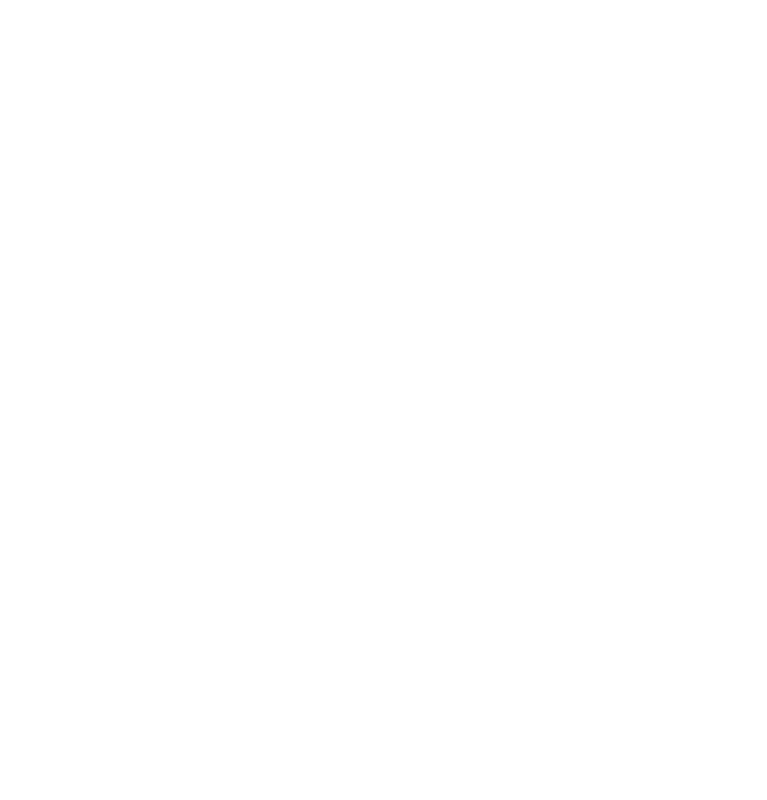
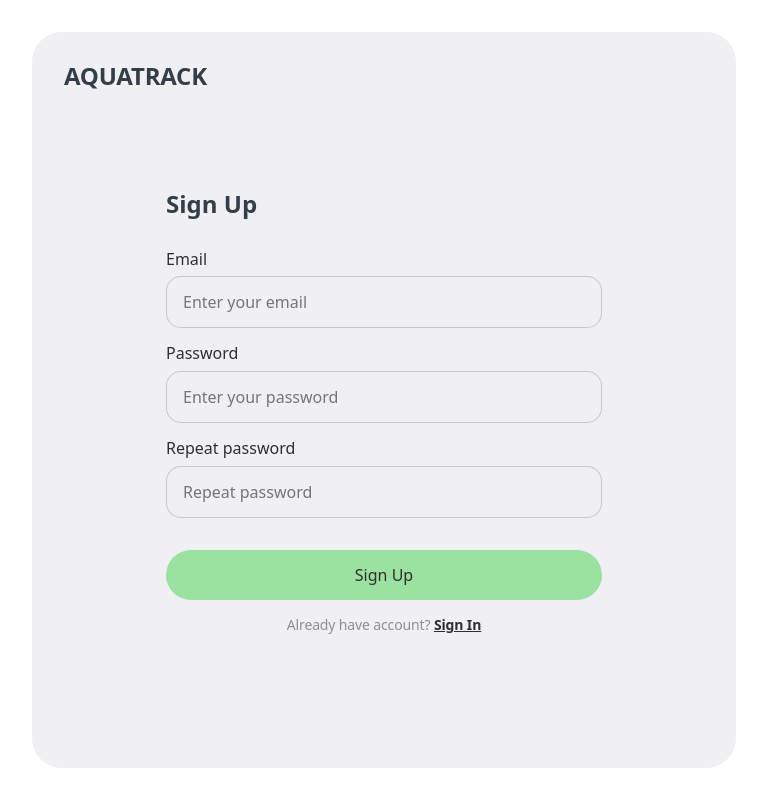
Before and after one commit to Yumfii/crystal_coders-front, a React (Create React App) app: page /react-homework-template/signup in a window 1280 px wide. Before the commit this address had no page. Shown: the whole page, without its empty margins (256-1023 px from the left). Built offline with nearby package versions, Linux system fonts and the light colour scheme.

Commit message:
Path bug fix

```diff
--- a/src/components/App.jsx
+++ b/src/components/App.jsx
@@ -9,7 +9,7 @@ export const App = () => {
     <Routes>
       <Route path="/" element={<HomePage />} />
       <Route path="/signin" element={<SignInPage />} />
-      <Route path="/singup" element={<SignUpPage />} />
+      <Route path="/signup" element={<SignUpPage />} />
     </Routes>
   );
 };
```
